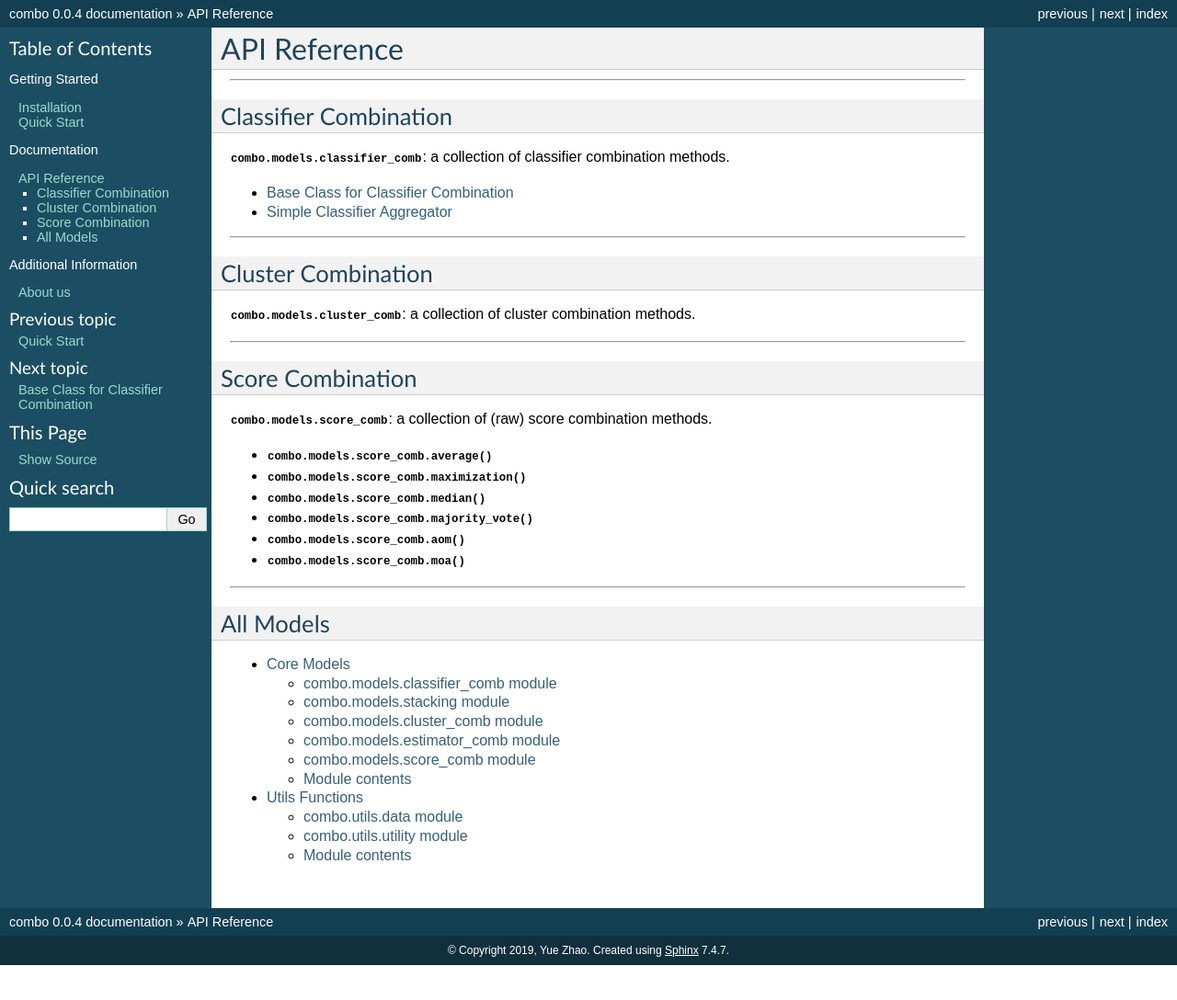
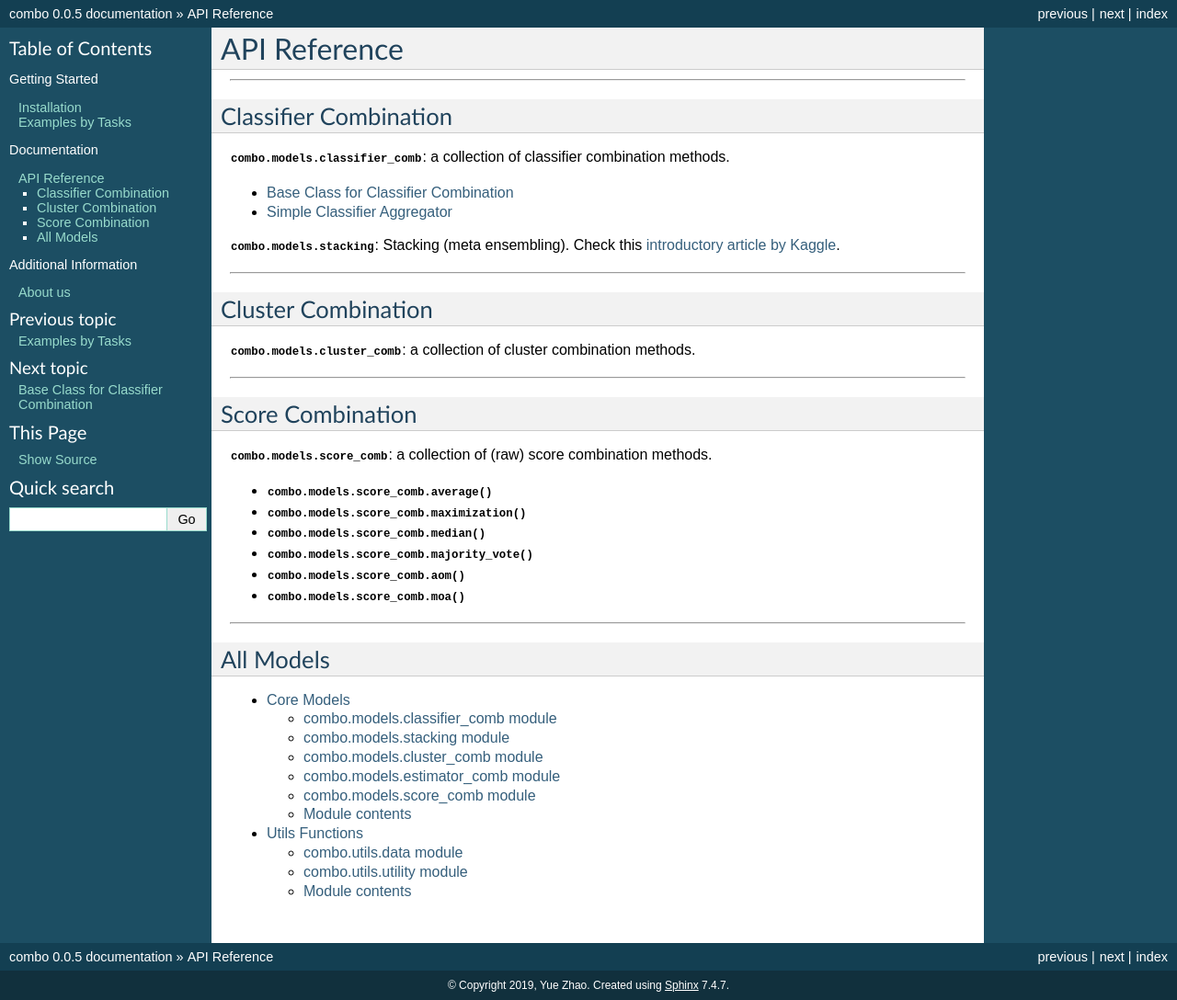
Before and after one commit to yzhao062/combo, a Sphinx documentation site: the page built from docs/api.rst, in a window 1280 px wide. Shown: the whole page at 92% size. Built offline with Sphinx 7.4.7, drawn with Linux system fonts in a browser that asks for light colours; formulas are drawn with MathJax 3; before the commit the page ends 1050 px from its top, so only the background shows below that.

Commit message:
update documentation

```diff
--- a/README.rst
+++ b/README.rst
@@ -170,9 +170,6 @@ Full API Reference: (https://pycombo.readthedocs.io/en/latest/api.html). API che
 * **fit(X)**\ : Fit an estimator.
 * **predict(X)**\ : Predict on a particular sample once the estimator is fitted.
 * **predict_proba(X)**\ : Predict the probability of a sample belonging to each class. Only applicable for classification tasks.
-
-
-Key Attributes of a fitted model: to finish.
 
 
 ----
--- a/combo/version.py
+++ b/combo/version.py
@@ -20,4 +20,4 @@
 # Dev branch marker is: 'X.Y.dev' or 'X.Y.devN' where N is an integer.
 # 'X.Y.dev0' is the canonical version of 'X.Y.dev'
 #
-__version__ = '0.0.4'  # pragma: no cover
+__version__ = '0.0.5'  # pragma: no cover
--- a/docs/api.rst
+++ b/docs/api.rst
@@ -19,6 +19,8 @@ combination methods.
     modules/classifier_comb/BaseClassifierAggregator
     modules/classifier_comb/SimpleClassifierAggregator
 
+:mod:`combo.models.stacking`: Stacking (meta ensembling). Check this `introductory
+article by Kaggle <http://blog.kaggle.com/2016/12/27/a-kagglers-guide-to-model-stacking-in-practice/>`_.
 
 ----
 
--- a/docs/example.rst
+++ b/docs/example.rst
@@ -1,5 +1,5 @@
-Quick Start
-===========
+Examples by Tasks
+=================
 
 
 -----
--- a/docs/index.rst
+++ b/docs/index.rst
@@ -128,8 +128,6 @@ Full API Reference: (https://pycombo.readthedocs.io/en/latest/api.html). API che
 * **predict_proba(X)**\ : Predict the probability of a sample belonging to each class. Only applicable for classification tasks.
 
 
-Key Attributes of a fitted model: to finish.
-
 ----
 
 
```
Also changed, not shown: temp.rst (deleted, +0 -8 lines).
